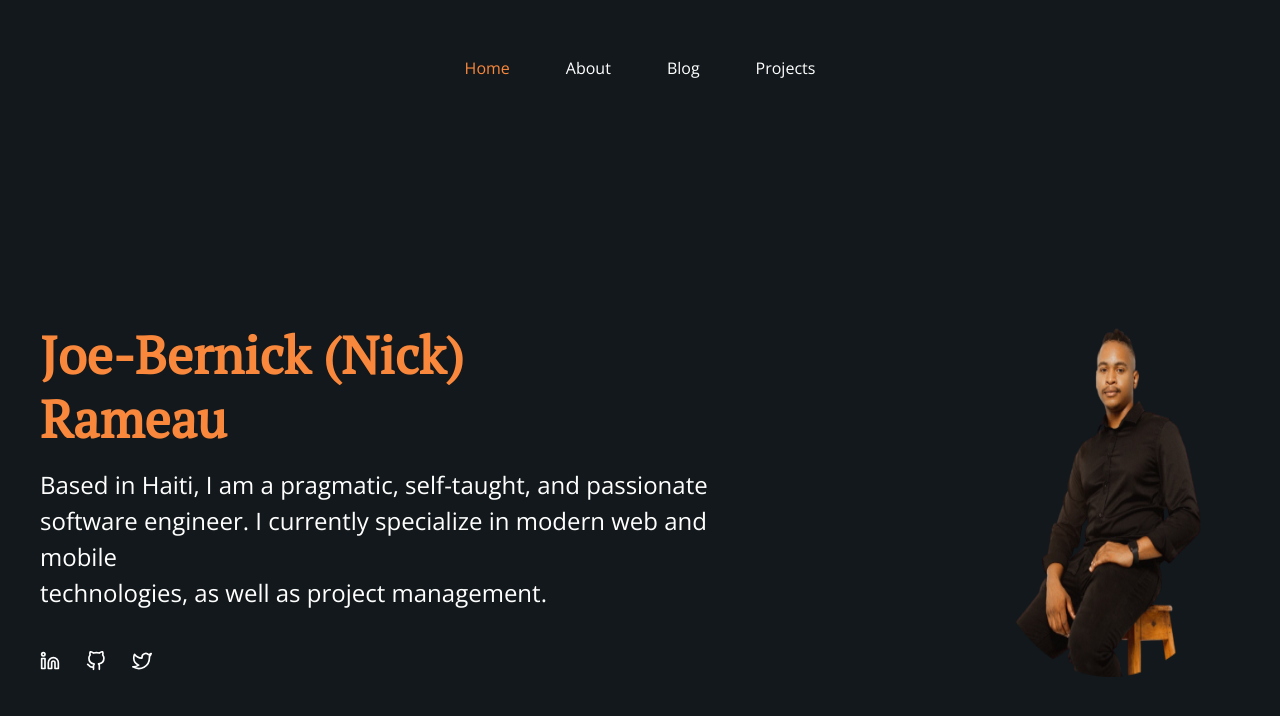
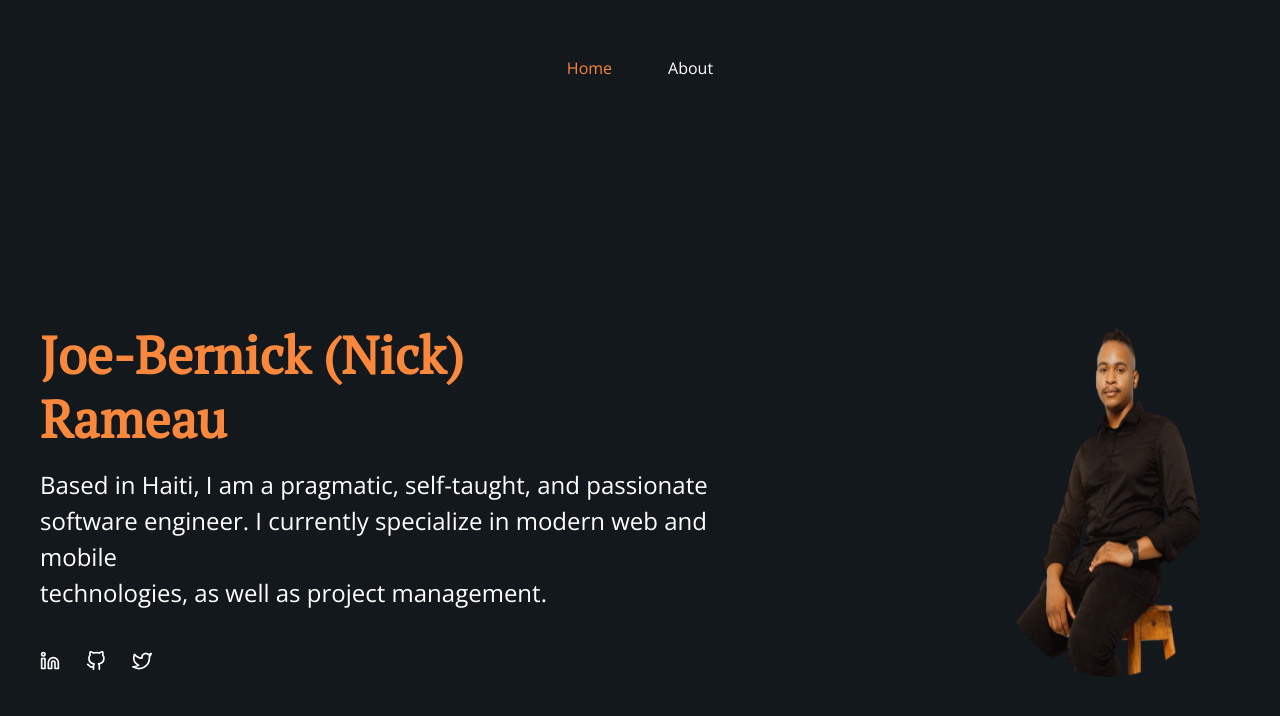
Before and after one commit to nickdotht/nick.ht, a Next.js app: page / in a window 1280 px wide. Shown: the top 716 px of the page. Built offline with nearby package versions, Linux system fonts and the light colour scheme.

Commit message:
Prioritize pages

```diff
--- a/components/Menu.tsx
+++ b/components/Menu.tsx
@@ -15,14 +15,14 @@ const menuItems: { name: string, path: string }[] = [
     name: 'About',
     path: '/about',
   },
-  {
-    name: 'Blog',
-    path: '/blog',
-  },
-  {
-    name: 'Projects',
-    path: '/projects',
-  },
+  // {
+  //   name: 'Blog',
+  //   path: '/blog',
+  // },
+  // {
+  //   name: 'Projects',
+  //   path: '/projects',
+  // },
 ]
 
 export const Menu: FC<MenuProps> = () => {
```
